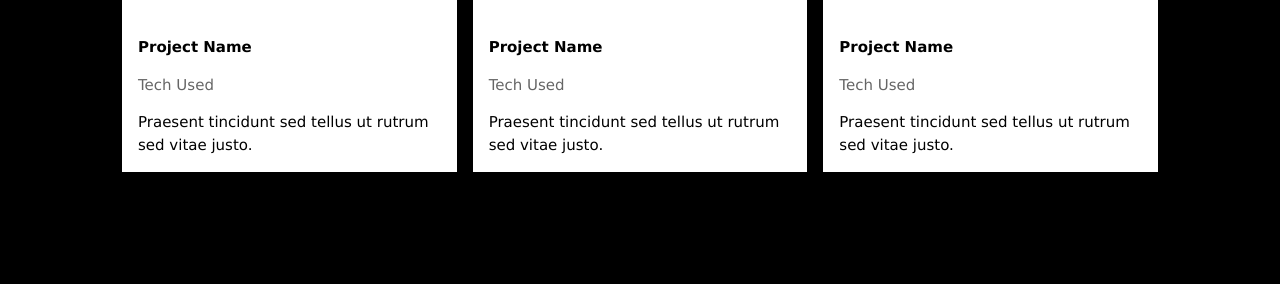
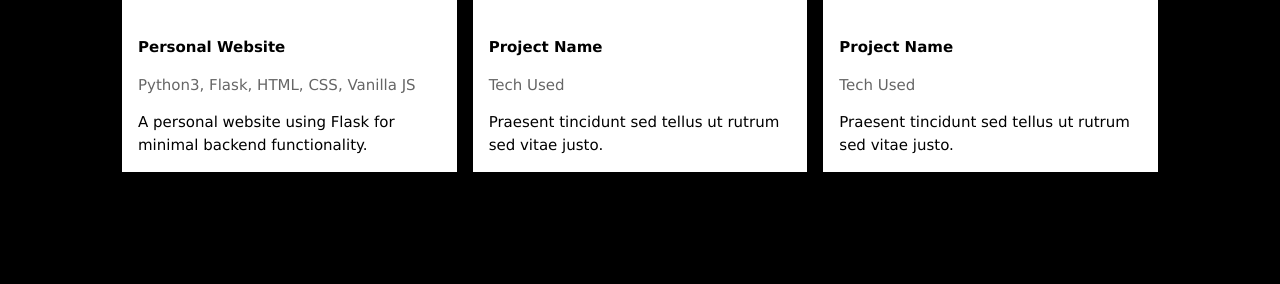
Before and after one commit to vinayakkgarg/personal_website, a Flask app: template templates/includes/projects.html in a window 1280 px wide. Shown: the part 962-1246 px from the top of the page. Run offline with Flask 2, Linux system fonts and the light colour scheme; the template is opened without the code that fills it, so the values that code supplies are empty.

Commit message:
adding ss

```diff
--- a/templates/includes/projects.html
+++ b/templates/includes/projects.html
@@ -48,10 +48,10 @@
                     alt="New York" style="width:100%" class="w3-hover-opacity">
                 <div class="w3-container w3-white">
                     <br>
-                    <p><b>Project Name</b></p>
-                    <p class="w3-opacity">Tech Used</p>
-                    <p>Praesent tincidunt sed tellus ut rutrum sed vitae justo.</p>
-                    <a href="https://github.com/vinayakkgarg"> <i class="fa fa-github-square w3-hover-opacity"
+                    <p><b>Personal Website</b></p>
+                    <p class="w3-opacity">Python3, Flask, HTML, CSS, Vanilla JS</p>
+                    <p>A personal website using Flask for minimal backend functionality.</p>
+                    <a href="https://github.com/vinayakkgarg/personal_website"> <i class="fa fa-github-square w3-hover-opacity"
                             style="font-size: 40px;"></i></a>
                 </div>
             </div>
```
Also changed, not shown: home.png (added).
